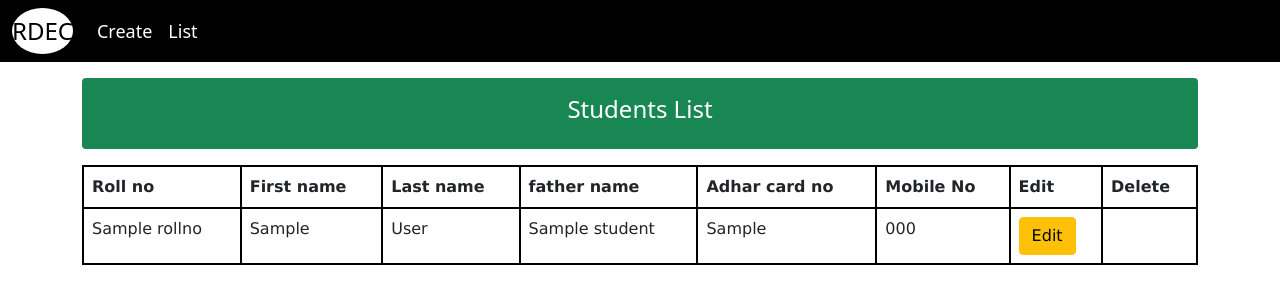
After one commit to manishjadon2030/20-sept-node, a Node project: template views/studentdetails.ejs in a window 1280 px wide. The commit adds this page. Shown: the top 304 px of the page. Run offline with Node 20 templates, Linux system fonts and the light colour scheme; the template is opened without the code that fills it: most values are stand-ins (such as "Sample title", 1, 10 or a date in 2020).

Commit message:
Describe your changes here

```diff
--- a/routes/student.js
+++ b/routes/student.js
@@ -10,5 +10,11 @@ router.get('/',(req,res)=>{
 router.post('/add/student',(req,res)=>{
     controller.addstudent(req,res)
 })
+router.get('/students',(req,res)=>{
+    controller.getStudents(req,res)
+})
+router.get('/student/edit/page/:id',(req,res)=>{
+    controller.getstudentforEdit(req,res)
+})
 
 module.exports = router
--- a/views/base/header.ejs
+++ b/views/base/header.ejs
@@ -7,6 +7,17 @@
     <link href="https://cdn.jsdelivr.net/npm/bootstrap@5.0.2/dist/css/bootstrap.min.css" rel="stylesheet"
         integrity="sha384-EVSTQN3/azprG1Anm3QDgpJLIm9Nao0Yz1ztcQTwFspd3yD65VohhpuuCOmLASjC" crossorigin="anonymous">
     <title>Document</title>
+    <style>
+      tbody, td, tfoot, th, thead, tr {
+    border-color: black;
+    border-style: solid;
+    gap: 4rem;
+    border: 2px solid black;
+    padding: auto;
+    font-family: Verdana, Geneva, Tahoma, sans-serif;
+    /* border-width: 0; */
+}
+    </style>
 </head>
 
 <body>
@@ -21,10 +32,10 @@
               <div class="collapse navbar-collapse" id="navbarSupportedContent">
                 <ul class="navbar-nav me-auto mb-2 mb-lg-0">
                   <li class="nav-item">
-                    <a class="nav-link active  " style="color: white; font-size: large;font-weight:500;" aria-current="page" href="#" >Create</a>
+                    <a class="nav-link active  " style="color: white; font-size: large;font-weight:500;" aria-current="page" href="/" >Create</a>
                   </li>
                   <li class="nav-item">
-                    <a class="nav-link active" style="color: white; font-size: large;font-weight:500;" href="#">List</a>
+                    <a class="nav-link active" style="color: white; font-size: large;font-weight:500;" href="/students">List</a>
                   </li>
 
 
--- a/views/home.ejs
+++ b/views/home.ejs
@@ -8,7 +8,7 @@
 
   <div class="container">
     <div class="row">
-      <div class="col">1</div>
+      <div class="col"></div>
       <div class="col">
         <!-- formstart -->
         <form action="/add/student" method="post">
@@ -33,7 +33,7 @@
 
             <div>
               <label for="" class="form-label">Adhar Card NO : </label>
-              <input type="text" class="form-control" name="adharCardno ">
+              <input type="text" class="form-control" name="adharCardno">
 
             </div>
             <div>
@@ -48,7 +48,7 @@
         </form>
         <!-- formend -->
       </div>
-      <div class="col">3</div>
+      <div class="col"></div>
     </div>
   </div>
 
--- /dev/null
+++ b/views/studentdetails.ejs
@@ -0,0 +1,44 @@
+<%- include('./base/header.ejs') %>
+<div class="container">
+    <div class="alert bg-success my-3">
+      <h4 class="text-center" style="color: white">Students List</h4>
+    </div>
+  </div>
+  <div class="container d-flex">
+    <table class="table">
+      <thead>
+        <tr>
+
+          <th scope="col">Roll no</th>
+          <th scope="col">First name</th>
+          <th scope="col">Last name</th>
+          <th scope="col">father name</th>
+          <th scope="col">Adhar card no </th>
+          <th scope="col">Mobile No</th>
+          <th scope="col">Edit</th>
+          <th scope="col">Delete</th>
+        </tr>
+      </thead>
+      <tbody>
+        <% students.forEach((student)=>{ %>
+          <tr>
+
+              <td><%=student.rollno%></td>
+              <td><%=student.firstName%></td>
+              <td><%=student.lastName%></td>
+              <td><%=student.fatherName%></td>
+              <td><%=student.adharCardno %></td>
+              <td><%=student.mobileNo%></td>
+               <td><a href="/student/edit/page/<%= student._id %>" class="btn btn-warning" >Edit</a></td>
+             </tr>
+
+        <% })%>
+      </tbody>
+    </table>
+
+
+
+    </div>
+  </div>
+
+<%- include('./base/footer.ejs') %>
```
Also changed, not shown: controllers/studentcontroller.js (+21 -2 lines), views/studentadd.ejs (added, +12 -0 lines).
